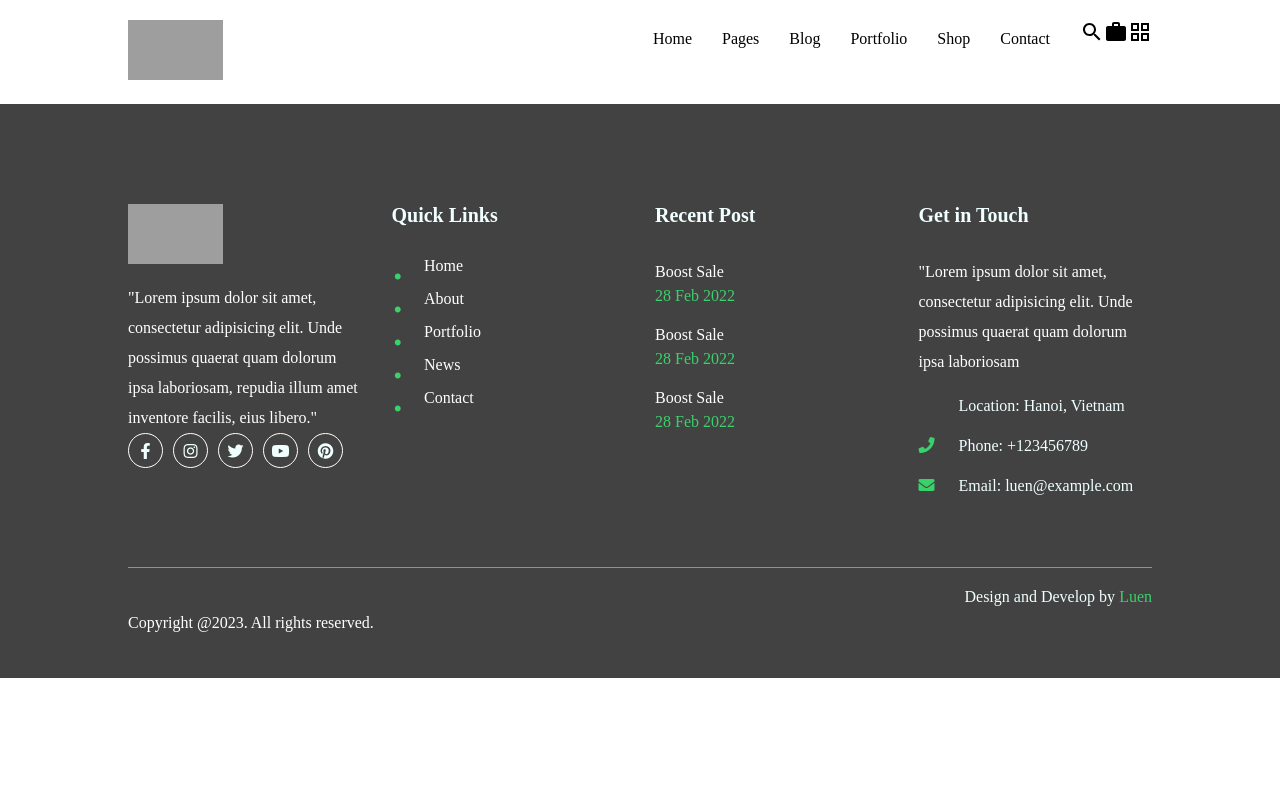
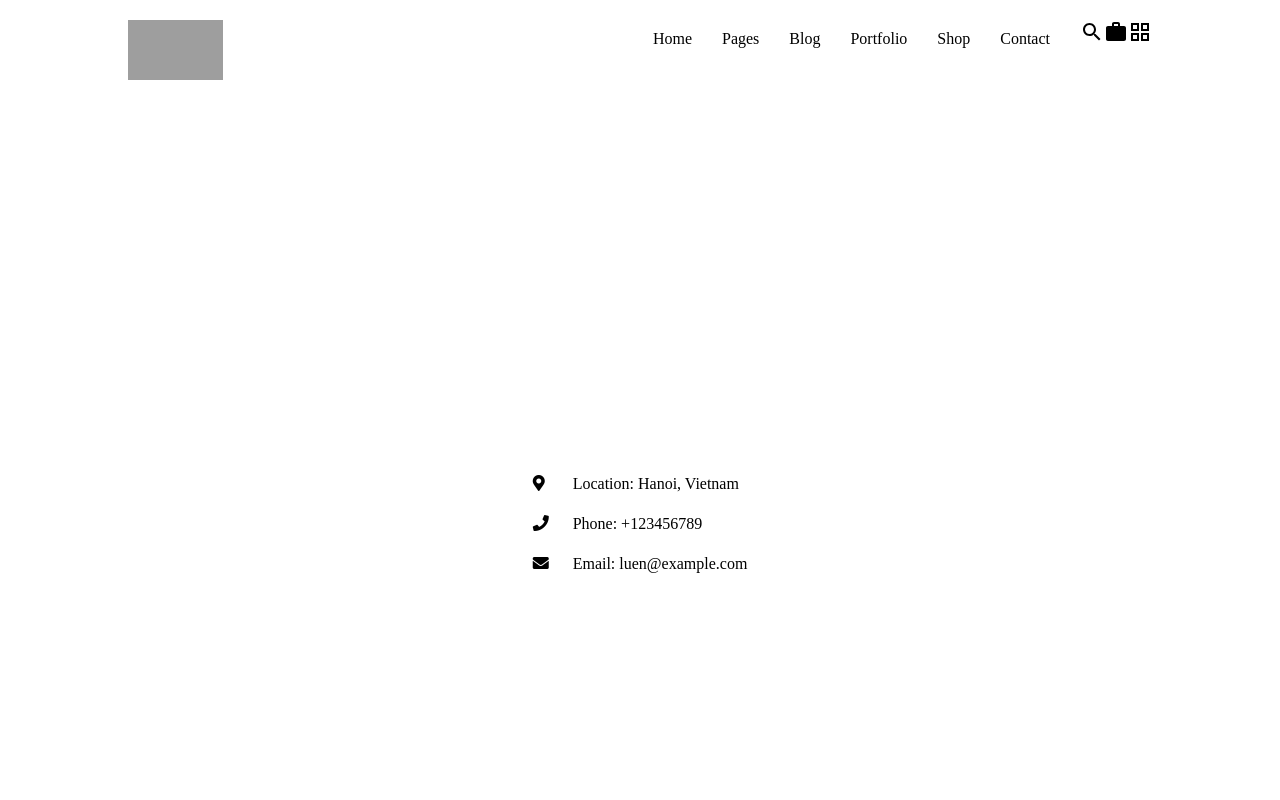
Before and after one commit to dluongta/React_App_CV_Page, a React (Create React App) app: page /contact in a window 1280 px wide. Shown: the top 800 px of the page. Built offline with nearby package versions, Linux system fonts and the light colour scheme; grey boxes are pictures that could not be loaded.

Commit message:
add pages

```diff
--- a/src/App.css
+++ b/src/App.css
@@ -518,3 +518,36 @@ footer .icon i {
   align-items: center;
   justify-content: center;
 }
+.portfolio {
+  height: 100vh;
+  display: flex;
+  align-items: center;
+  justify-content: center;
+}
+.contact {
+  height: 100vh;
+  display: flex;
+  align-items: center;
+  justify-content: center;
+  margin: 20px;
+}
+.contact .box {
+  line-height: 5vh;
+}
+.contact .icon i {
+  margin-right: 20px;
+  width: 20px;
+  height: 20px;
+}
+.blog {
+  height: 100vh;
+  display: flex;
+  align-items: center;
+  justify-content: center;
+}
+.shop {
+  height: 100vh;
+  display: flex;
+  align-items: center;
+  justify-content: center;
+}
--- a/src/App.js
+++ b/src/App.js
@@ -9,6 +9,10 @@ import {
 import { HomePage } from './components/pageComponent/HomePage';
 import { Footer } from './components/home/Footer';
 import { Pages } from './components/pages/Pages';
+import { Portfolio } from './components/pages/Portfolio';
+import { Blog } from './components/pages/Blog';
+import { Shop } from './components/pages/Shop';
+import { Contact } from './components/pages/Contact';
 
 function App() {
   return (
@@ -18,6 +22,10 @@ function App() {
     <Switch>
       <Route path= '/' exact component={HomePage} />
       <Route path= '/pages' exact component={Pages} />
+      <Route path= '/portfolio' exact component={Portfolio} />
+      <Route path= '/blog' exact component={Blog} />
+      <Route path= '/shop' exact component={Shop} />
+      <Route path= '/contact' exact component={Contact} />
     </Switch>
     <Footer/>
     </Router>
--- a/src/components/home/Footer.jsx
+++ b/src/components/home/Footer.jsx
@@ -44,7 +44,7 @@ export const Footer = () => {
                 <h2>Get in Touch</h2>
                 <p>"Lorem ipsum dolor sit amet, consectetur adipisicing elit. Unde possimus quaerat quam dolorum ipsa laboriosam</p>
                 <div className="icon">
-                    <i className='fa fa-location-dot'></i>
+                    <i className='fa fa-map-marker-alt'></i>
                     <label htmlFor=''>Location: Hanoi, Vietnam</label>
                 </div>
                 <div className="icon">
--- /dev/null
+++ b/src/components/pages/Blog.jsx
@@ -0,0 +1,11 @@
+import React from 'react'
+
+export const Blog = () => {
+  return (
+    <>
+    <section className="blog">
+        <h1>Blog</h1>
+    </section>
+    </>
+  )
+}
--- /dev/null
+++ b/src/components/pages/Contact.jsx
@@ -0,0 +1,25 @@
+import React from 'react'
+
+export const Contact = () => {
+    return (
+        <>
+            <section className="contact">
+            <div className="box">
+                <div className="icon">
+                    <i className='fa fa-map-marker-alt' ></i>
+                    <label htmlFor=''>Location: Hanoi, Vietnam</label>
+                </div>
+                <div className="icon">
+                    <i className='fa fa-phone'></i>
+                    <label htmlFor=''>Phone: +123456789</label>
+                </div>
+                <div className="icon">
+                    <i className='fa fa-envelope'></i>
+                    <label htmlFor=''>Email: luen@example.com</label>
+                </div>
+            </div>
+
+            </section>
+        </>
+    )
+}
--- /dev/null
+++ b/src/components/pages/Portfolio.jsx
@@ -0,0 +1,11 @@
+import React from 'react'
+
+export const Portfolio = () => {
+  return (
+    <>
+        <section className="portfolio">
+            <h1>Portfolio</h1>
+        </section>
+    </>
+  )
+}
--- /dev/null
+++ b/src/components/pages/Shop.jsx
@@ -0,0 +1,11 @@
+import React from 'react'
+
+export const Shop = () => {
+  return (
+    <>
+        <section className="shop">
+            <h1>Shop</h1>
+        </section>
+    </>
+  )
+}
```
